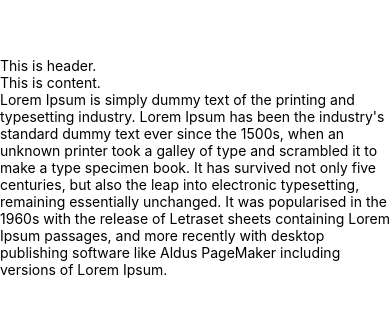
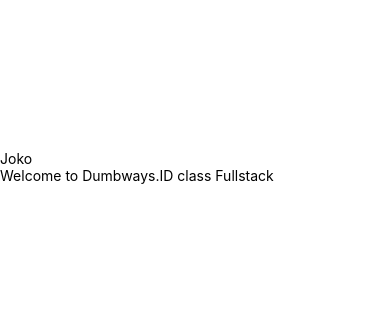
Before and after one commit to adhxabre/rnb41, a React Native app: screen / in a window 390 px wide. Shown: the part 255-568 px from the top of the page. Built offline with nearby package versions, Linux system fonts and the light colour scheme.

Commit message:
Embed Expressions

```diff
--- a/App.js
+++ b/App.js
@@ -1,15 +1,13 @@
 import { StatusBar } from "expo-status-bar";
 import { StyleSheet, Text, View } from "react-native";
 
-import Content from "./src/components/content";
-import Header from "./src/components/header";
+import EmbedExpression from "./src/screen/embedExpression";
 
 export default function App() {
   return (
     <View style={{ marginTop: "auto", marginBottom: "auto" }}>
       <StatusBar />
-      <Header />
-      <Content />
+      <EmbedExpression />
     </View>
   );
 }
--- a/src/components/content.js
+++ /dev/null
@@ -1,22 +0,0 @@
-import { StatusBar } from "expo-status-bar";
-import React from "react";
-import { View, Text } from "react-native";
-
-export default function Content() {
-  return (
-    <View>
-      <Text>This is content.</Text>
-      <Text>
-        Lorem Ipsum is simply dummy text of the printing and typesetting
-        industry. Lorem Ipsum has been the industry's standard dummy text ever
-        since the 1500s, when an unknown printer took a galley of type and
-        scrambled it to make a type specimen book. It has survived not only five
-        centuries, but also the leap into electronic typesetting, remaining
-        essentially unchanged. It was popularised in the 1960s with the release
-        of Letraset sheets containing Lorem Ipsum passages, and more recently
-        with desktop publishing software like Aldus PageMaker including versions
-        of Lorem Ipsum.
-      </Text>
-    </View>
-  );
-}
--- a/src/components/header.js
+++ /dev/null
@@ -1,10 +0,0 @@
-import React from "react";
-import { View, Text } from "react-native";
-
-export default function Header() {
-  return (
-    <View>
-      <Text>This is header.</Text>
-    </View>
-  );
-}
--- /dev/null
+++ b/src/screen/embedExpression.js
@@ -0,0 +1,26 @@
+import { StatusBar } from "expo-status-bar";
+import React, { useEffect } from "react";
+import { View, Text } from "react-native";
+
+export default function EmbedExpression() {
+  const [state, setState] = React.useState("test");
+
+  React.useEffect(() => {
+    return setState("Joko");
+  }, [state]);
+
+  function getMajor() {
+    return "Fullstack";
+  }
+
+  const companyName = "Dumbways.ID";
+
+  return (
+    <View>
+      <Text>{state}</Text>
+      <Text>
+        Welcome to {companyName} class {getMajor()}
+      </Text>
+    </View>
+  );
+}
```
